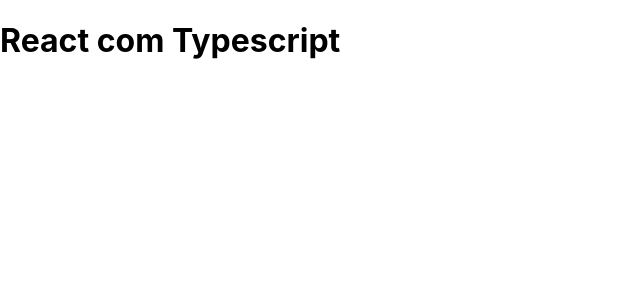
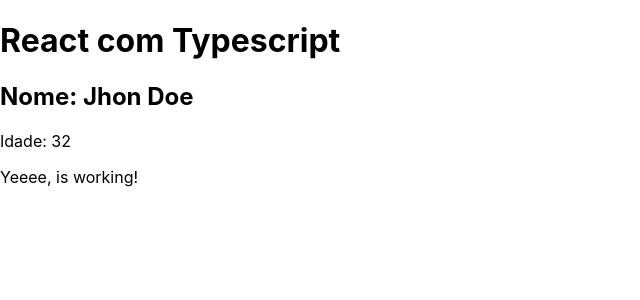
Before and after one commit to leoziondev/ud-ts-react-mb, a React (Create React App) app: page / in a window 1280 px wide. Shown: the top 300 px of the page, without its empty margins (0-640 px from the left). Built offline with nearby package versions, Linux system fonts and the light colour scheme.

Commit message:
variables

```diff
--- a/src/App.tsx
+++ b/src/App.tsx
@@ -1,9 +1,19 @@
 import React from 'react';
 
 function App() {
+  const name: string = "Jhon Doe"
+  const age: number = 32
+  const isWorking: boolean = true
+
   return (
     <div className="App">
       <h1>React com Typescript</h1>
+
+      <h2>Nome: {name}</h2>
+      <p>Idade: {age}</p>
+      {isWorking && (
+        <div><p>Yeeee, is working!</p></div>
+      )}
     </div>
   );
 }
```
